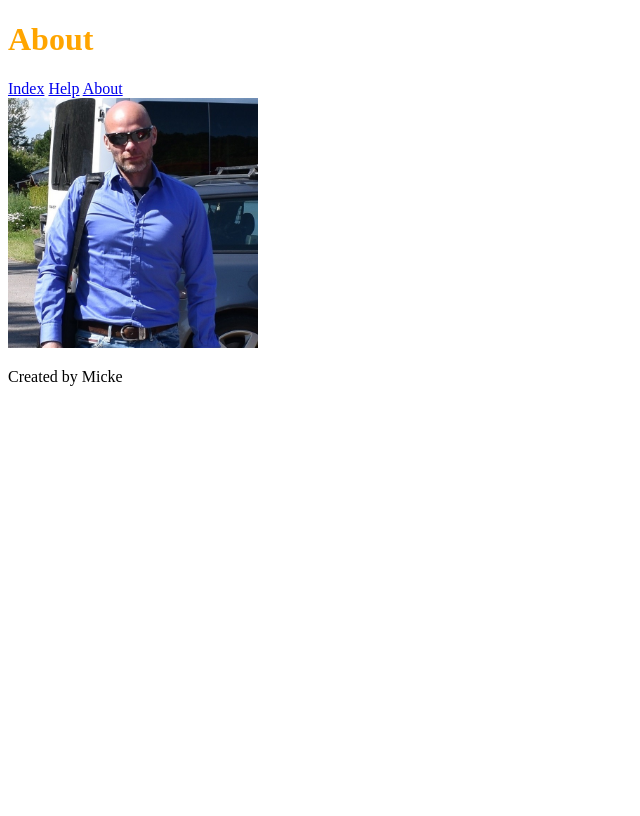
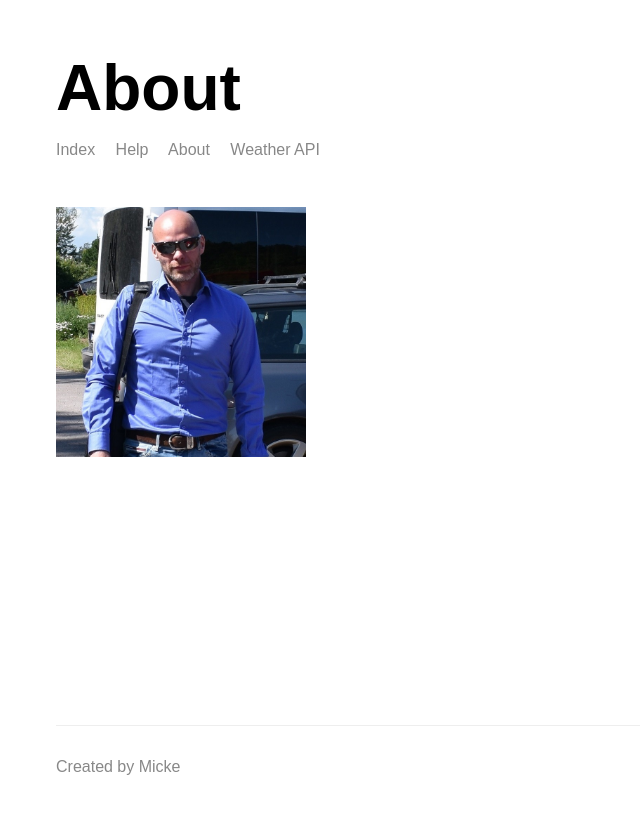
Before and after one commit to migaweb/complete-node, a Node server app: page /about in a window 1280 px wide. Shown: the whole page, without its empty margins (0-640 px from the left). Run offline with Node 20, Linux system fonts and the light colour scheme; some libraries are stand-ins or nearby versions.

Commit message:
Added styling to weather app

```diff
--- a/web-server/public/styles/styles.css
+++ b/web-server/public/styles/styles.css
@@ -1,7 +1,42 @@
+body {
+    columns: #333333;
+    font-family: arial;
+    max-width: 650px;
+    margin: 0, auto;
+    padding: 0 48px;
+
+    display:flex;
+    flex-direction: column;
+    min-height: 100vh;
+}
+
+footer {
+    color: #888888;
+    border-top: solid 1px #eee;
+    margin-top: 16px;
+    padding: 16px 0;
+}
+
+header {
+    margin-top: 16px;
+    margin-bottom: 48px;
+}
+
 h1 {
-    color: orange
+    font-size: 64px;
+    margin-bottom: 16px;
 }
-img {
+
+header a {
+    color: #888;
+    margin-right: 16px;
+    text-decoration: none;
+}
+
+.portrait {
     width: 250px;
+}
 
+.main-content {
+   flex-grow: 1;
 }
--- a/web-server/src/app.js
+++ b/web-server/src/app.js
@@ -1,9 +1,20 @@
 const path = require("path")
 const express = require("express")
+const hbs = require("hbs")
 
+const app = express();
+
+// Define paths for express config
 const publicDirectoryPath = path.join(__dirname, "../public")
-const app = express();
+const viewsPath = path.join(__dirname, "../templates/views")
+const partialsPath = path.join(__dirname, "../templates/partials")
+
+// Setup handlebars engine and views location
 app.set("view engine", "hbs")
+app.set("views", viewsPath)
+hbs.registerPartials(partialsPath)
+
+// Setup static directory to serve
 app.use(express.static(publicDirectoryPath))
 
 app.get("", (req, res) => {
@@ -38,6 +49,22 @@ app.get("/weather", (req, res) => {
     })
 })
 
+app.get("/help/*", (req, res) => {
+    res.render("404", {
+        title: "Help article not found",
+        name: "Micke",
+        errorMessage: "The help article you are looking for could not be found."
+    })
+})
+
+app.get("*", (req, res) => {
+    res.render("404", {
+        title: "Page not found",
+        name: "Micke",
+        errorMessage: "The page you are looking for could not be found."
+    })
+})
+
 app.listen(3000, () => {
     console.log("Servers is up on port 3000.")
 });
--- /dev/null
+++ b/web-server/templates/partials/footer.hbs
@@ -0,0 +1,5 @@
+<footer>
+    <p>
+        Created by {{name}}
+    </p>
+</footer>
--- /dev/null
+++ b/web-server/templates/partials/header.hbs
@@ -0,0 +1,7 @@
+<header>
+    <h1>{{title}}</h1>
+    <a href="/">Index</a>
+    <a href="help">Help</a>
+    <a href="about">About</a>
+    <a href="weather">Weather API</a>
+</header>
--- /dev/null
+++ b/web-server/templates/views/about.hbs
@@ -0,0 +1,15 @@
+<!DOCTYPE html>
+<html>
+    <head>
+        <title>About</title>
+        <link rel="icon" href="/web-server/public/content/weather.png">
+        <link rel="stylesheet" href="styles/styles.css">
+    </head>
+    <body>
+        <div class="main-content">
+            {{>header}}
+            <img src="content/me.jpg" alt="Micke" class="portrait">
+        </div>
+        {{>footer}}
+    </body>
+</html>
--- a/web-server/views/about.hbs
+++ /dev/null
@@ -1,15 +0,0 @@
-<!DOCTYPE html>
-<html>
-    <head>
-        <link rel="stylesheet" href="styles/styles.css">
-    </head>
-    <body>
-        <h1>{{title}}</h1>
-        <a href="/">Index</a>
-        <a href="help">Help</a>
-        <a href="about">About</a>
-        <br />
-        <img src="content/me.jpg" alt="Micke">
-        <p>Created by {{name}}</p>
-    </body>
-</html>
```
Also changed, not shown: web-server/templates/views/404.hbs (added, +17 -0 lines), web-server/templates/views/help.hbs (added, +15 -0 lines), web-server/templates/views/index.hbs (added, +16 -0 lines), web-server/views/help.hbs (deleted, +0 -15 lines), web-server/views/index.hbs (deleted, +0 -15 lines), web-server/public/content/weather.png (added).
